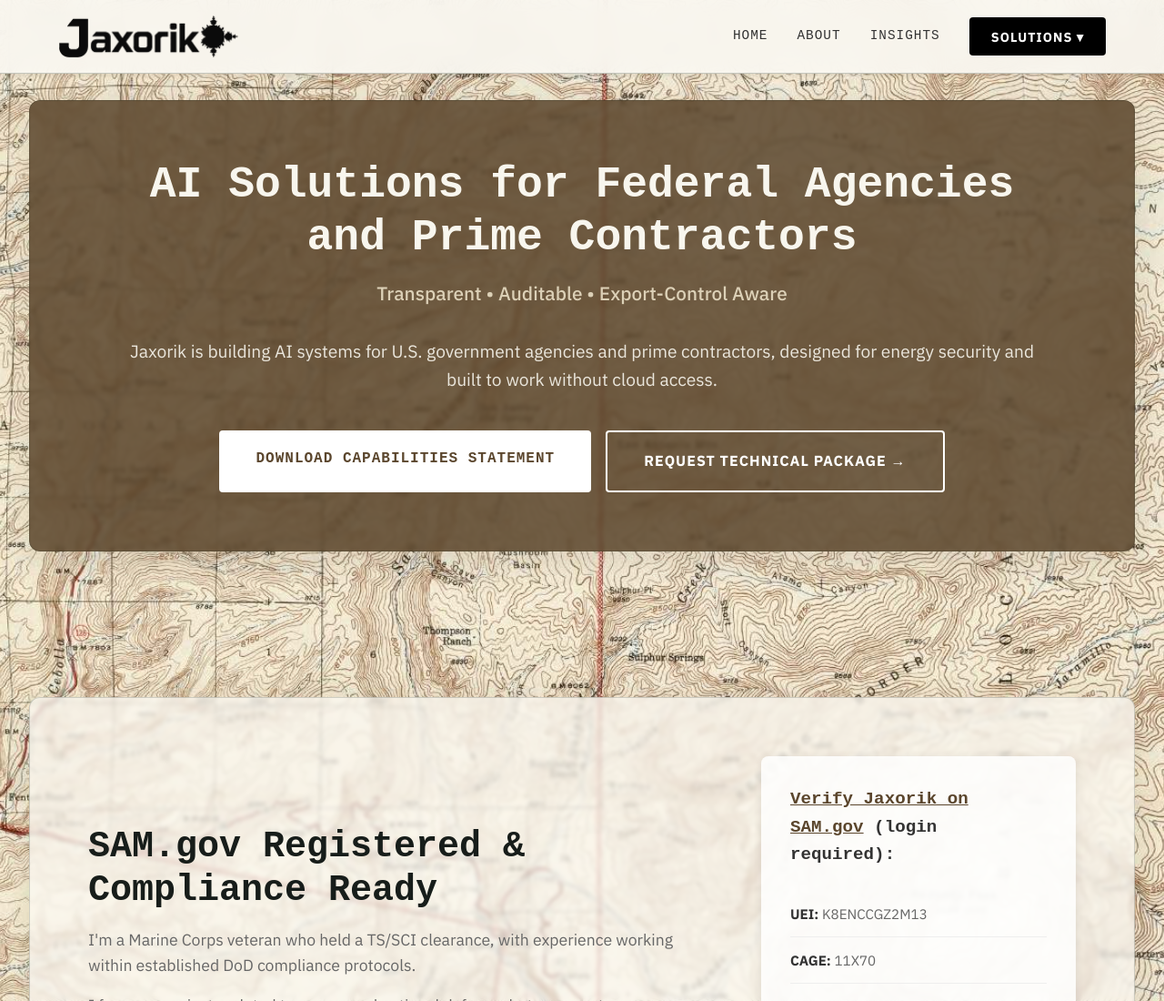
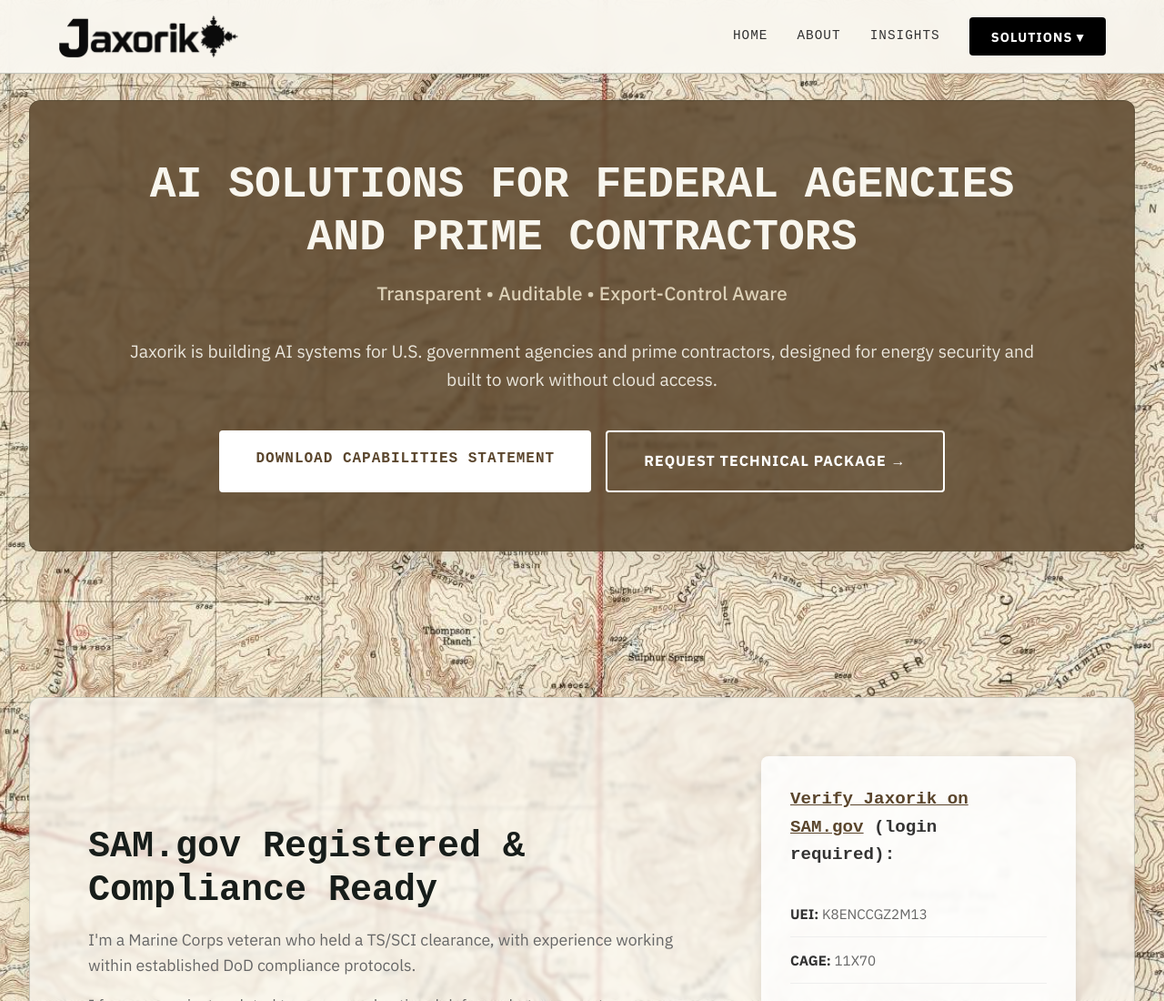
Before and after one commit to jaxorik/jaxorik.github.io, a plain HTML site: page government.html in a window 1280 px wide. Shown: the top 1100 px of the page at 91% size. Drawn offline with Linux system fonts and the light colour scheme.

Commit message:
Change header text to uppercase

```diff
--- a/government.html
+++ b/government.html
@@ -365,7 +365,7 @@
 
     <section class="top-banner">
         <div class="banner-content">
-            <h1>AI Solutions for Federal Agencies and Prime Contractors</h1>
+            <h1>AI SOLUTIONS FOR FEDERAL AGENCIES AND PRIME CONTRACTORS</h1>
             <div class="banner-subtitle">Transparent • Auditable • Export-Control Aware</div>
             <p>Jaxorik is building AI systems for U.S. government agencies and prime contractors, designed for energy security and built to work without cloud access.</p>
             <div style="display: flex; gap: 1rem; justify-content: center; flex-wrap: wrap;">
```
